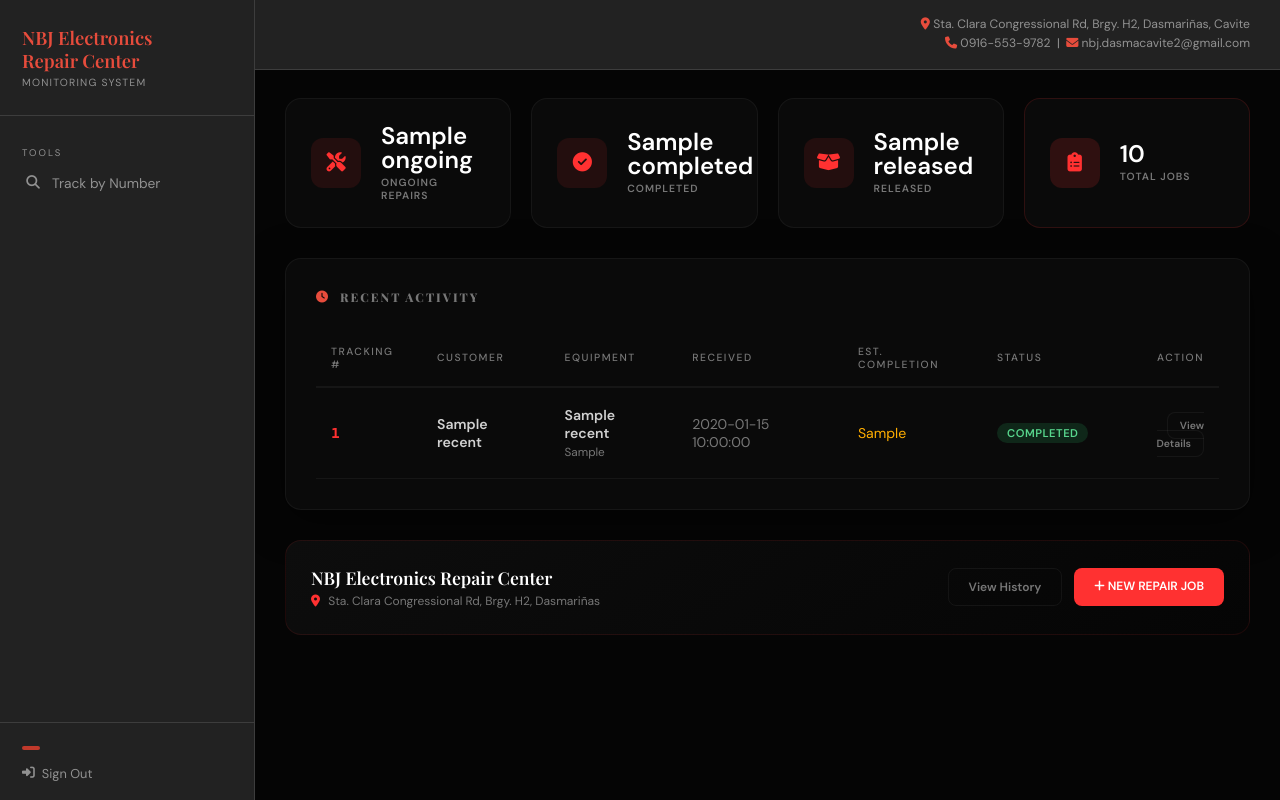
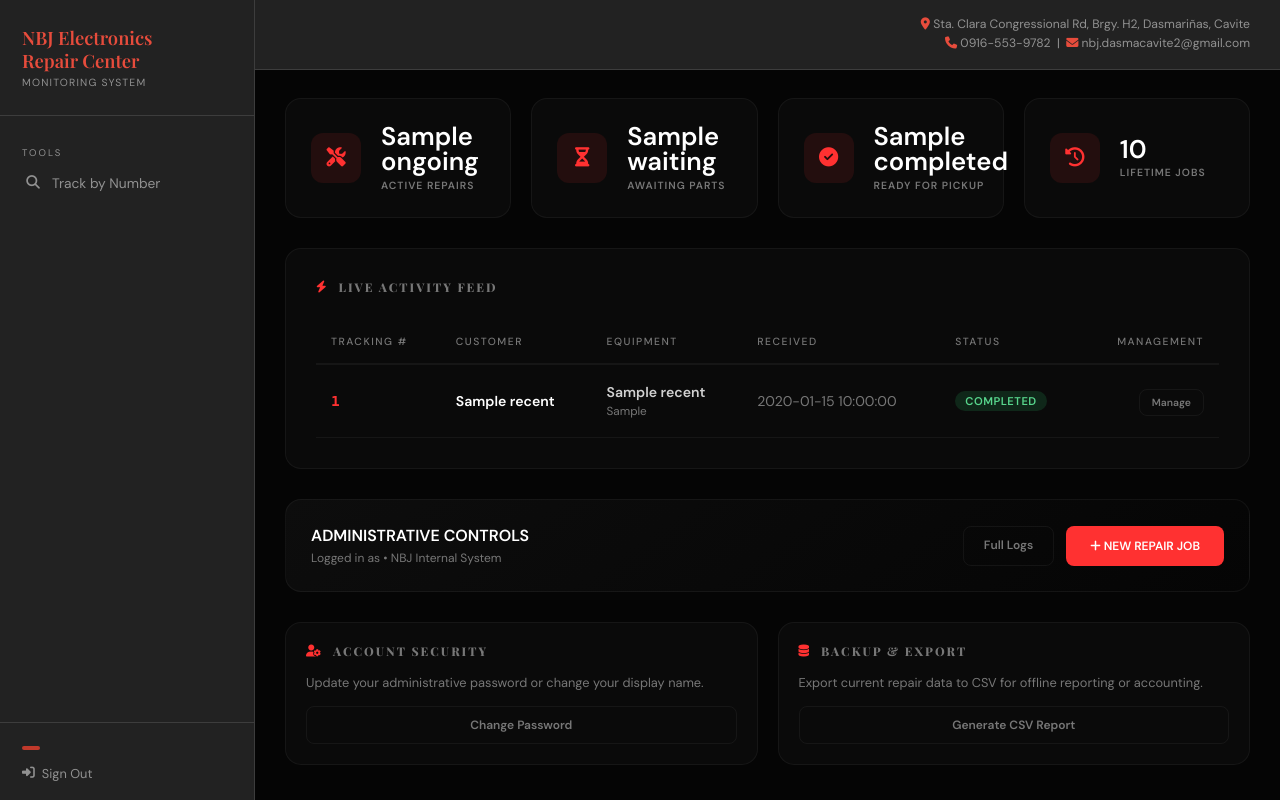
Before and after one commit to shujimatsuoka28/nbj_repair_center_website, a Flask app: template nbj_repair_system/nbj_repair/templates/manage_accounts.html in a window 1280 px wide. Run offline with Flask 3, Linux system fonts and the light colour scheme; the template is opened without the code that fills it: most values are stand-ins (such as "Sample title", 1, 10 or a date in 2020).

Commit message:
Update manage_accounts.html

```diff
--- a/nbj_repair_system/nbj_repair/templates/manage_accounts.html
+++ b/nbj_repair_system/nbj_repair/templates/manage_accounts.html
@@ -1,10 +1,9 @@
 {% extends "base.html" %}
 
-{% block title %}Dashboard — NBJ Repair Center{% endblock %}
+{% block title %}Admin Dashboard — NBJ{% endblock %}
 
 {% block content %}
 <style>
-    /* Super Dark Grey / OLED Theme Foundations */
     :root {
         --bg-super-dark: #050505;
         --card-bg: #0a0a0a;
@@ -12,14 +11,11 @@
         --text-bright: #ffffff;
         --text-dim: #777777;
         --border-thin: rgba(255, 255, 255, 0.05);
-        --glass-bg: rgba(255, 255, 255, 0.02);
     }
 
-    body {
-        background-color: var(--bg-super-dark) !important;
-    }
+    body, .main { background-color: var(--bg-super-dark) !important; }
 
-    /* Stats Grid Overhaul */
+    /* Stats Grid */
     .stats-grid {
         display: grid;
         grid-template-columns: repeat(auto-fit, minmax(200px, 1fr));
@@ -35,12 +31,13 @@
         display: flex;
         align-items: center;
         gap: 20px;
-        transition: transform 0.3s ease;
+        transition: 0.3s ease;
     }
 
     .stat-card:hover {
         transform: translateY(-5px);
-        border-color: rgba(255, 49, 49, 0.2);
+        border-color: rgba(255, 49, 49, 0.3);
+        box-shadow: 0 10px 30px rgba(0,0,0,0.5);
     }
 
     .stat-icon {
@@ -55,77 +52,26 @@
         font-size: 1.2rem;
     }
 
-    .stat-value {
-        font-size: 1.5rem;
-        font-weight: 800;
-        color: var(--text-bright);
-        line-height: 1;
-    }
+    .stat-value { font-size: 1.6rem; font-weight: 800; color: var(--text-bright); line-height: 1; }
+    .stat-label { font-size: 0.65rem; text-transform: uppercase; letter-spacing: 1px; color: var(--text-dim); font-weight: 700; margin-top: 4px; }
 
-    .stat-label {
-        font-size: 0.65rem;
-        text-transform: uppercase;
-        letter-spacing: 1px;
-        color: var(--text-dim);
-        font-weight: 700;
-        margin-top: 4px;
-    }
-
-    /* Table & Main Card */
-    .card {
-        background: var(--card-bg);
-        border: 1px solid var(--border-thin);
-        border-radius: 16px;
-        padding: 30px;
-        box-shadow: 0 10px 40px rgba(0, 0, 0, 0.5);
-        margin-bottom: 30px;
-    }
-
-    .card-title {
-        font-size: 0.75rem;
-        font-weight: 800;
-        text-transform: uppercase;
-        letter-spacing: 2px;
-        color: var(--text-dim);
-        margin-bottom: 25px;
-        display: flex;
-        align-items: center;
-        gap: 10px;
-    }
+    /* Main Table Card */
+    .card { background: var(--card-bg); border: 1px solid var(--border-thin); border-radius: 16px; padding: 30px; margin-bottom: 30px; }
+    .card-title { font-size: 0.75rem; font-weight: 800; text-transform: uppercase; letter-spacing: 2px; color: var(--text-dim); margin-bottom: 25px; display: flex; align-items: center; gap: 10px; }
+    .card-title i { color: var(--accent-red); }
 
     /* Refined Table */
     .table-wrap { width: 100%; overflow-x: auto; }
-    table { width: 100%; border-collapse: collapse; min-width: 900px; }
-
-    th {
-        padding: 15px;
-        color: var(--text-dim);
-        font-size: 0.65rem;
-        text-transform: uppercase;
-        letter-spacing: 1.5px;
-        border-bottom: 2px solid var(--border-thin);
-        text-align: left;
-    }
-
-    td {
-        padding: 18px 15px;
-        border-bottom: 1px solid var(--border-thin);
-        color: #d1d1d1;
-        font-size: 0.88rem;
-    }
-
+    table { width: 100%; border-collapse: collapse; min-width: 850px; }
+    th { padding: 15px; color: var(--text-dim); font-size: 0.65rem; text-transform: uppercase; letter-spacing: 1.5px; border-bottom: 2px solid var(--border-thin); text-align: left; }
+    td { padding: 18px 15px; border-bottom: 1px solid var(--border-thin); color: #d1d1d1; font-size: 0.88rem; }
     tr:hover td { background: rgba(255,255,255,0.01); }
-
-    .tracking-num {
-        color: var(--accent-red);
-        font-weight: 700;
-        font-family: 'JetBrains Mono', monospace;
-    }
+    .tracking-num { color: var(--accent-red); font-weight: 700; font-family: monospace; }
 
     /* Action Banner */
     .action-banner {
         background: linear-gradient(145deg, #0d0d0d, #050505);
-        border: 1px solid rgba(255, 49, 49, 0.1);
+        border: 1px solid var(--border-thin);
         border-radius: 16px;
         padding: 25px;
         display: flex;
@@ -135,34 +81,10 @@
         gap: 20px;
     }
 
-    .btn-primary {
-        background: var(--accent-red);
-        color: #fff;
-        padding: 10px 20px;
-        border-radius: 8px;
-        text-decoration: none;
-        font-size: 0.75rem;
-        font-weight: 800;
-        text-transform: uppercase;
-        transition: 0.3s;
-    }
-
-    .btn-secondary {
-        background: transparent;
-        border: 1px solid var(--border-thin);
-        color: var(--text-dim);
-        padding: 10px 20px;
-        border-radius: 8px;
-        text-decoration: none;
-        font-size: 0.75rem;
-        font-weight: 700;
-        transition: 0.3s;
-    }
-
-    .btn-secondary:hover {
-        border-color: #444;
-        color: #fff;
-    }
+    .btn-primary { background: var(--accent-red); color: #fff; padding: 12px 24px; border-radius: 8px; text-decoration: none; font-size: 0.75rem; font-weight: 800; text-transform: uppercase; transition: 0.3s; border: none; cursor: pointer; }
+    .btn-primary:hover { transform: translateY(-2px); box-shadow: 0 5px 15px rgba(255,49,49,0.3); }
+    .btn-secondary { background: transparent; border: 1px solid var(--border-thin); color: var(--text-dim); padding: 10px 20px; border-radius: 8px; text-decoration: none; font-size: 0.75rem; font-weight: 700; transition: 0.3s; }
+    .btn-secondary:hover { border-color: #444; color: #fff; }
 </style>
 
 <div class="stats-grid">
@@ -170,34 +92,34 @@
         <div class="stat-icon"><i class="fas fa-tools"></i></div>
         <div>
             <div class="stat-value">{{ ongoing }}</div>
-            <div class="stat-label">Ongoing Repairs</div>
+            <div class="stat-label">Active Repairs</div>
+        </div>
+    </div>
+    <div class="stat-card">
+        <div class="stat-icon"><i class="fas fa-hourglass-half"></i></div>
+        <div>
+            <div class="stat-value">{{ waiting }}</div>
+            <div class="stat-label">Awaiting Parts</div>
         </div>
     </div>
     <div class="stat-card">
         <div class="stat-icon"><i class="fas fa-check-circle"></i></div>
         <div>
             <div class="stat-value">{{ completed }}</div>
-            <div class="stat-label">Completed</div>
+            <div class="stat-label">Ready for Pickup</div>
         </div>
     </div>
     <div class="stat-card">
-        <div class="stat-icon"><i class="fas fa-box-open"></i></div>
-        <div>
-            <div class="stat-value">{{ released }}</div>
-            <div class="stat-label">Released</div>
-        </div>
-    </div>
-    <div class="stat-card" style="border-color: rgba(255, 49, 49, 0.15);">
-        <div class="stat-icon" style="background: rgba(255, 49, 49, 0.15);"><i class="fas fa-clipboard-list"></i></div>
+        <div class="stat-icon"><i class="fas fa-history"></i></div>
         <div>
             <div class="stat-value">{{ total }}</div>
-            <div class="stat-label">Total Jobs</div>
+            <div class="stat-label">Lifetime Jobs</div>
         </div>
     </div>
 </div>
 
 <div class="card">
-    <div class="card-title"><i class="fas fa-clock"></i> Recent Activity</div>
+    <div class="card-title"><i class="fas fa-bolt"></i> Live Activity Feed</div>
 
     {% if recent %}
     <div class="table-wrap">
@@ -208,33 +130,27 @@
                     <th>Customer</th>
                     <th>Equipment</th>
                     <th>Received</th>
-                    <th>Est. Completion</th>
                     <th>Status</th>
-                    <th style="text-align: right;">Action</th>
+                    <th style="text-align: right;">Management</th>
                 </tr>
             </thead>
             <tbody>
             {% for r in recent %}
             <tr>
                 <td><span class="tracking-num">{{ r['tracking_number'] }}</span></td>
-                <td><div style="font-weight: 600;">{{ r['customer_name'] }}</div></td>
+                <td><div style="font-weight: 600; color: #fff;">{{ r['customer_name'] }}</div></td>
                 <td>
                     <strong>{{ r['item_name'] }}</strong>
                     {% if r['item_brand'] %}<br><small style="color: var(--text-dim);">{{ r['item_brand'] }}</small>{% endif %}
                 </td>
                 <td style="color: var(--text-dim);">{{ r['date_received'] }}</td>
                 <td>
-                    <span style="color: {% if r['estimated_completion'] %}#ffae00{% else %}var(--text-dim){% endif %};">
-                        {{ r['estimated_completion'] or '—' }}
-                    </span>
-                </td>
-                <td>
                     <span class="badge badge-{{ r['status'].lower().replace(' ','') }}">
                         {{ r['status'] }}
                     </span>
                 </td>
                 <td style="text-align: right;">
-                    <a href="{{ url_for('repair_detail', repair_id=r['id']) }}" class="btn-secondary" style="padding: 6px 12px; font-size: 0.65rem;">View Details</a>
+                    <a href="{{ url_for('repair_detail', repair_id=r['id']) }}" class="btn-secondary" style="padding: 6px 12px; font-size: 0.65rem;">Manage</a>
                 </td>
             </tr>
             {% endfor %}
@@ -244,21 +160,34 @@
     {% else %}
     <div style="text-align: center; padding: 50px; color: var(--text-dim);">
         <i class="fas fa-clipboard" style="font-size: 2rem; opacity: 0.1; margin-bottom: 15px;"></i>
-        <p>No repair jobs recorded yet.</p>
+        <p>No active repair jobs in the system.</p>
     </div>
     {% endif %}
 </div>
 
 <div class="action-banner">
     <div>
-        <div style="font-family: 'Playfair Display', serif; font-size: 1.1rem; color: #fff; margin-bottom: 4px;">NBJ Electronics Repair Center</div>
+        <div style="font-weight: 800; font-size: 1rem; color: #fff; margin-bottom: 4px; text-transform: uppercase;">Administrative Controls</div>
         <div style="font-size: 0.75rem; color: var(--text-dim);">
-            <i class="fas fa-map-marker-alt" style="color: var(--accent-red); margin-right: 5px;"></i> Sta. Clara Congressional Rd, Brgy. H2, Dasmariñas
+            Logged in as <strong>{{ current_user.username }}</strong> • NBJ Internal System
         </div>
     </div>
     <div style="display: flex; gap: 12px;">
-        <a href="{{ url_for('repair_history') }}" class="btn-secondary">View History</a>
+        <a href="{{ url_for('repair_history') }}" class="btn-secondary">Full Logs</a>
         <a href="{{ url_for('add_repair') }}" class="btn-primary"><i class="fas fa-plus"></i> New Repair Job</a>
     </div>
 </div>
+
+<div style="margin-top: 30px; display: grid; grid-template-columns: 1fr 1fr; gap: 20px;">
+    <div class="card" style="margin-bottom: 0; padding: 20px;">
+        <div class="card-title" style="margin-bottom: 15px;"><i class="fas fa-user-cog"></i> Account Security</div>
+        <p style="font-size: 0.8rem; color: var(--text-dim); margin-bottom: 15px;">Update your administrative password or change your display name.</p>
+        <a href="#" class="btn-secondary" style="width: 100%; text-align: center; display: block;">Change Password</a>
+    </div>
+    <div class="card" style="margin-bottom: 0; padding: 20px;">
+        <div class="card-title" style="margin-bottom: 15px;"><i class="fas fa-database"></i> Backup & Export</div>
+        <p style="font-size: 0.8rem; color: var(--text-dim); margin-bottom: 15px;">Export current repair data to CSV for offline reporting or accounting.</p>
+        <a href="#" class="btn-secondary" style="width: 100%; text-align: center; display: block;">Generate CSV Report</a>
+    </div>
+</div>
 {% endblock %}
```
